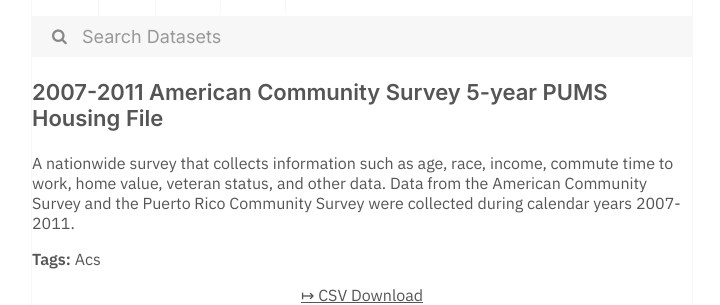
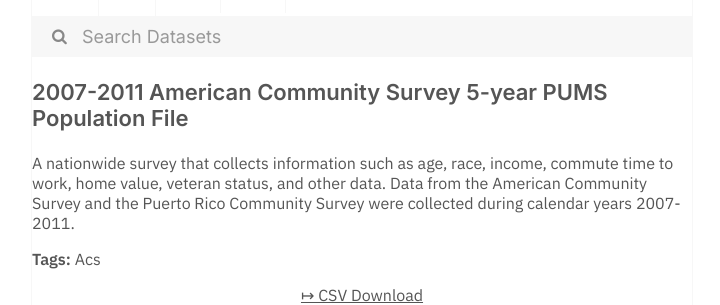
Before and after one commit to dayda-entities/department-of-commerce, a Jekyll site: the page built from _posts/2020-11-12-2007-2011-american-community-s.md, in a window 1280 px wide. Shown: the part 269-574 px from the top of the page, without its empty margins (278-998 px from the left). Built offline with Jekyll 4.4.1, drawn with Linux system fonts in a browser that asks for light colours.

Commit message:
Publish Data

```diff
--- a/_posts/2020-11-12-2007-2011-american-community-s.md
+++ b/_posts/2020-11-12-2007-2011-american-community-s.md
@@ -1,13 +1,13 @@
 ---
-title: 2007-2011 American Community Survey 5-year PUMS Housing File
-created: '2020-11-12T14:45:08.658999'
-modified: '2021-03-11T05:38:33.255315'
+title: 2007-2011 American Community Survey 5-year PUMS Population File
+created: '2020-11-12T14:45:09.217694'
+modified: '2021-03-11T05:38:28.928243'
 state: active
 type: dataset
 tags:
   - Acs
 groups: []
-csv_url: 'http://www2.census.gov/acs2011_5yr/pums/csv_hus.zip'
+csv_url: 'http://www2.census.gov/acs2011_5yr/pums/csv_pus.zip'
 json_url: ''
 layout: post
 
```
